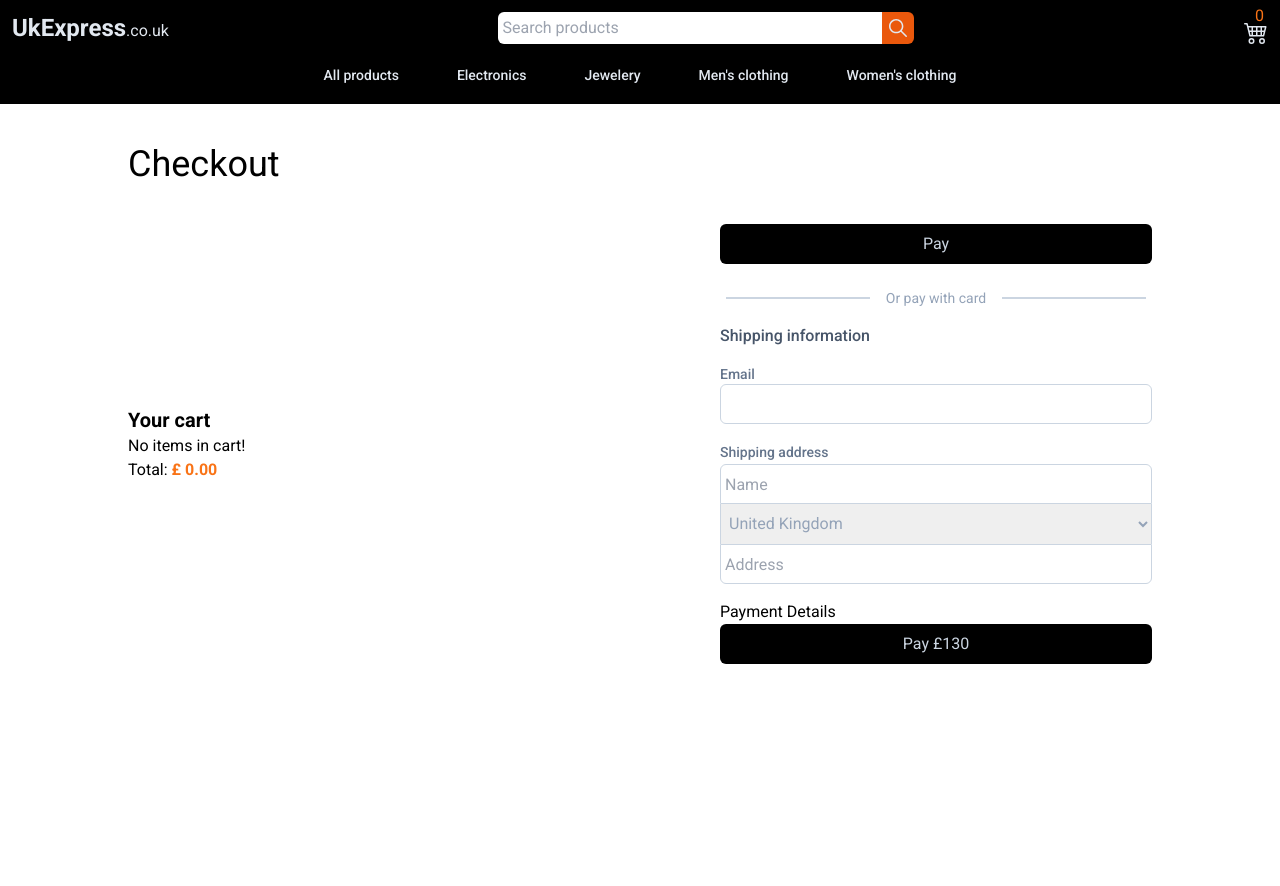
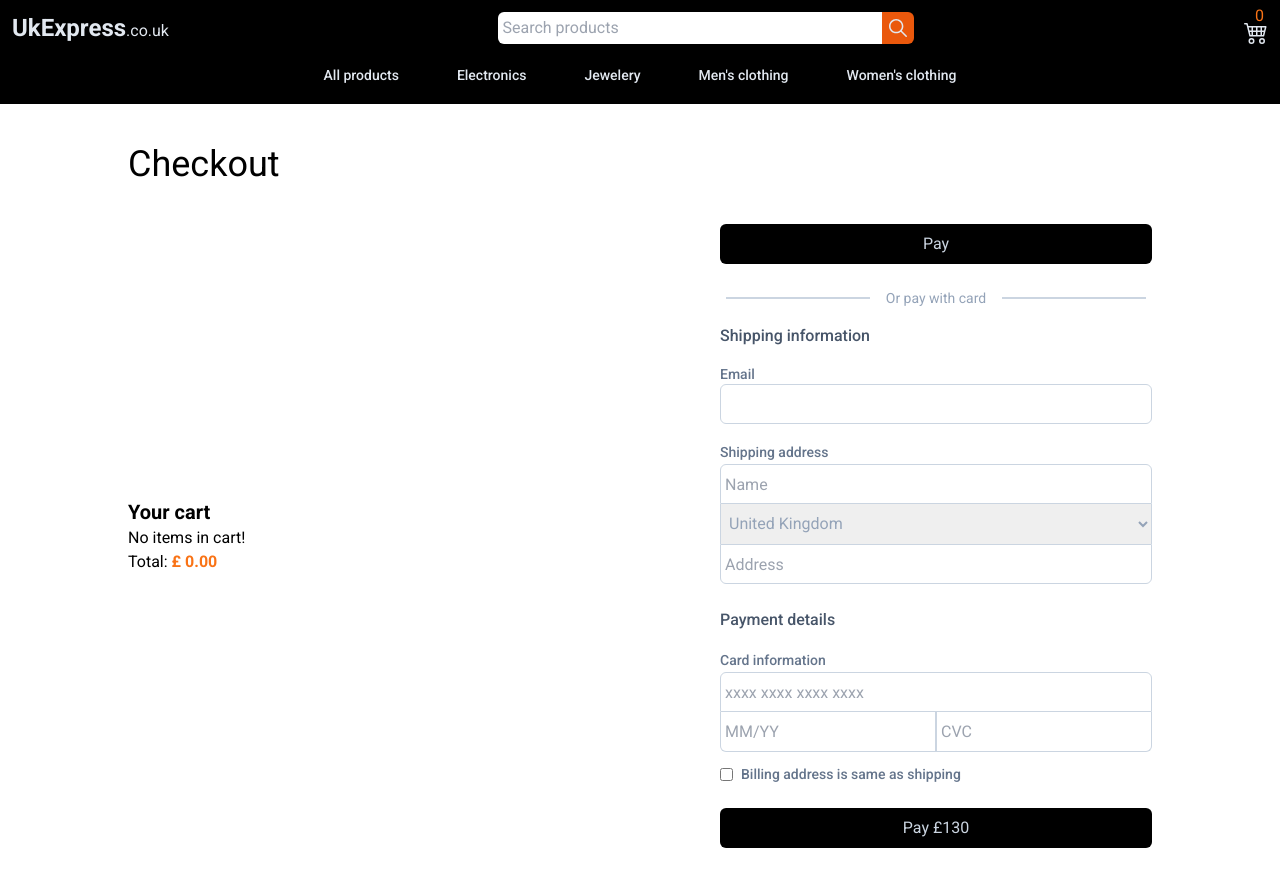
Before and after one commit to NDraganov/uk-express, a React (Vite) app: page /checkout in a window 1280 px wide. Before the commit the page ends 800 px from the top, so only its background shows below. Built offline with nearby package versions, Linux system fonts and the light colour scheme.

Commit message:
Create the payment details form

```diff
--- a/src/features/checkout/PaymentDetails.tsx
+++ b/src/features/checkout/PaymentDetails.tsx
@@ -1,3 +1,10 @@
+import PaymentDetailsForm from "./PaymentDetailsForm";
+
 export default function PaymentDetails() {
-  return <section>Payment Details</section>;
+  return (
+    <section className="my-6">
+      <h2 className="text-slate-600 font-medium my-4">Payment details</h2>
+      <PaymentDetailsForm />
+    </section>
+  );
 }
--- /dev/null
+++ b/src/features/checkout/PaymentDetailsForm.tsx
@@ -0,0 +1,53 @@
+export default function PaymentDetailsForm() {
+  return (
+    <form>
+      <div>
+        <label className="text-sm font-medium text-slate-500" htmlFor="card">
+          Card information
+        </label>
+        <div>
+          <input
+            className="w-full h-10 border border-slate-300 rounded-t-md p-1"
+            id="card"
+            type="tel"
+            inputMode="numeric"
+            pattern="[0-9\s]{13,19}"
+            autoComplete="cc-number"
+            maxLength={19}
+            placeholder="xxxx xxxx xxxx xxxx"
+          />
+          <div className="flex items-center">
+            <input
+              className="w-full h-10 border border-t-0 border-slate-300 rounded-bl-md p-1"
+              type="text"
+              name="expire"
+              id="expire"
+              placeholder="MM/YY"
+            />
+            <input
+              className="w-full h-10 border border-t-0 border-slate-300 rounded-br-md p-1"
+              type="tel"
+              name="cvc"
+              id="cvc"
+              inputMode="numeric"
+              maxLength={3}
+              pattern="[0-9]"
+              placeholder="CVC"
+            />
+          </div>
+        </div>
+      </div>
+      <div className="mt-3 flex items-center gap-2">
+        <input
+          className="accent-blue-300"
+          type="checkbox"
+          name="billing"
+          id="billing"
+        />
+        <label className="text-sm font-medium text-slate-500" htmlFor="billing">
+          Billing address is same as shipping
+        </label>
+      </div>
+    </form>
+  );
+}
```
